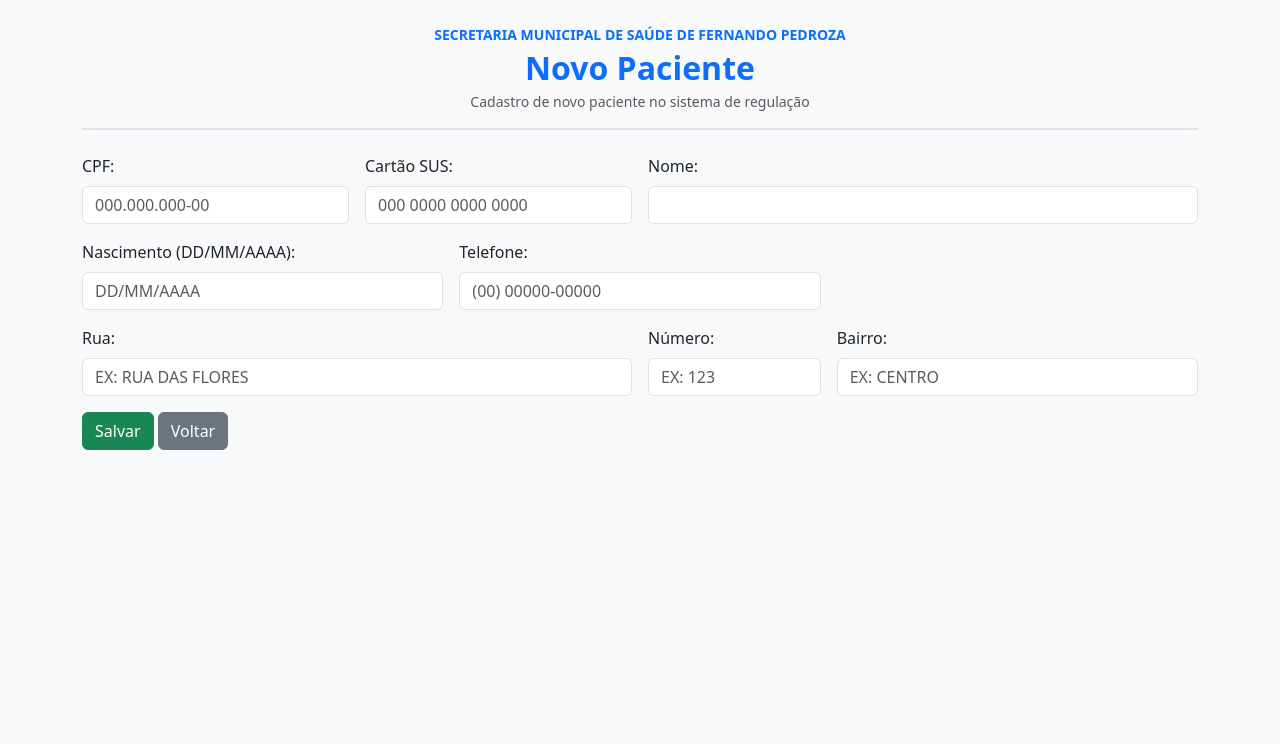
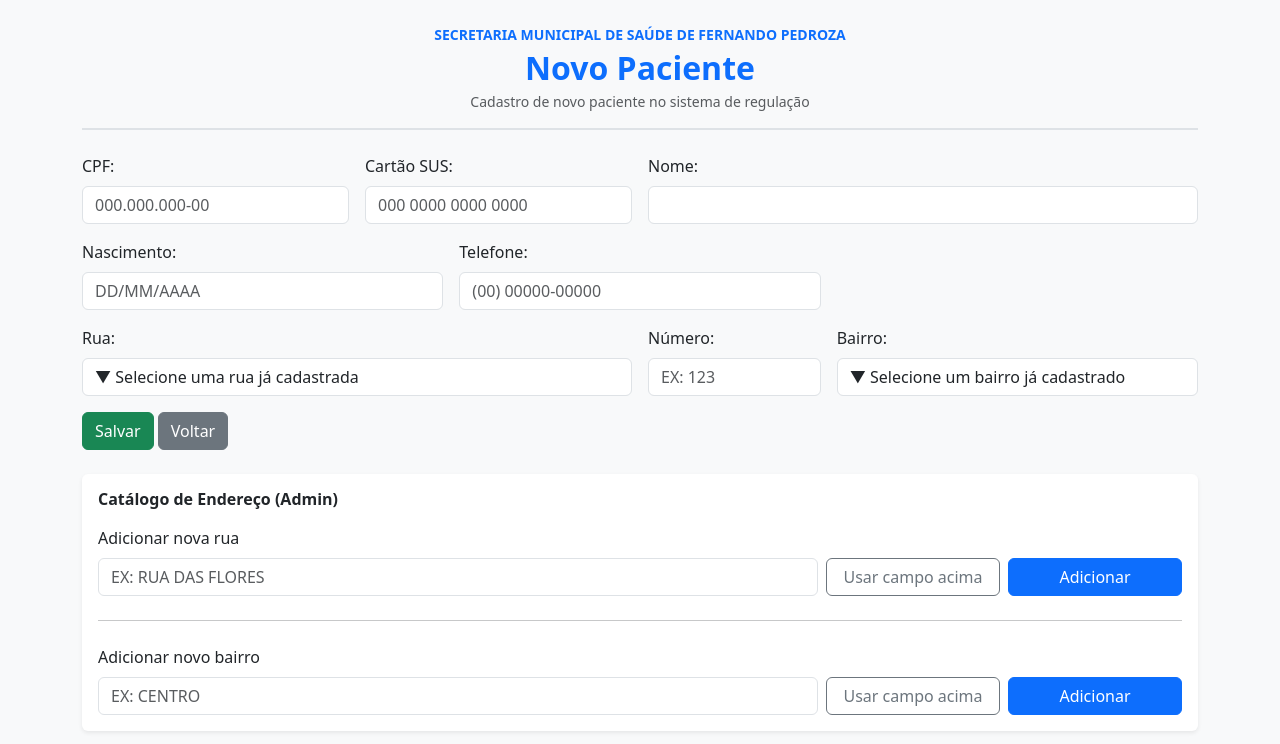
Before and after one commit to diegorafa87/GestaoRegulacao, a Flask app: page /novo_paciente in a window 1280 px wide. Shown: the part 56-800 px from the top of the page. Run offline with Flask 3, Linux system fonts and the light colour scheme; the visitor is signed in with stand-in values (Sample User, id 1); data that the repository does not hold is empty; some libraries are stand-ins or nearby versions.

Commit message:
feat: aplica catálogo de rua/bairro e ajusta rótulo de nascimento

```diff
--- a/app.py
+++ b/app.py
@@ -719,6 +719,26 @@ def listar_sistemas_insercao():
     catalogo = [r[0] for r in resultados if r and r[0]]
     return sorted(set(SISTEMAS_INSERCAO_PADRAO + catalogo))
 
+def listar_sugestoes_endereco(tipo):
+    if tipo not in ('rua', 'bairro'):
+        return []
+
+    conn = conectar()
+    c = conn.cursor()
+    c.execute(
+        '''
+        SELECT DISTINCT TRIM(valor) AS valor
+        FROM sugestao_endereco
+        WHERE tipo = %s
+          AND TRIM(valor) <> ''
+        ORDER BY valor
+        ''',
+        (tipo,)
+    )
+    resultados = c.fetchall()
+    conn.close()
+    return [r[0] for r in resultados if r and r[0]]
+
 @app.route('/')
 def index():
     return render_template('index.html')
@@ -771,9 +791,20 @@ def novo_paciente():
             'bairro': bairro,
         }
 
+        ruas_catalogo = listar_sugestoes_endereco('rua')
+        bairros_catalogo = listar_sugestoes_endereco('bairro')
+
         if not cpf and not sus:
             flash('Informe CPF ou Cartão SUS para cadastrar o paciente.', 'warning')
-            return render_template('novo_paciente.html', form_data=form_data)
+            return render_template('novo_paciente.html', form_data=form_data, ruas=ruas_catalogo, bairros=bairros_catalogo)
+
+        if rua and rua not in ruas_catalogo and not apenas_admin():
+            flash('A criação de nova rua é permitida apenas para administradores. Selecione uma opção existente.', 'warning')
+            return render_template('novo_paciente.html', form_data=form_data, ruas=ruas_catalogo, bairros=bairros_catalogo)
+
+        if bairro and bairro not in bairros_catalogo and not apenas_admin():
+            flash('A criação de novo bairro é permitida apenas para administradores. Selecione uma opção existente.', 'warning')
+            return render_template('novo_paciente.html', form_data=form_data, ruas=ruas_catalogo, bairros=bairros_catalogo)
 
         paciente_existente = buscar_paciente_existente_por_documentos(cpf=cpf, sus=sus)
         if paciente_existente:
@@ -781,7 +812,7 @@ def novo_paciente():
                 f'Paciente já existe no sistema (ID: {formatar_identificador_paciente(paciente_existente[0])} - {paciente_existente[1]}).',
                 'danger'
             )
-            return render_template('novo_paciente.html', form_data=form_data)
+            return render_template('novo_paciente.html', form_data=form_data, ruas=ruas_catalogo, bairros=bairros_catalogo)
 
         # Prioridade: se CPF preenchido, usar como id; senão, usar SUS
         id = formatar_identificador_paciente(cpf) if cpf else sus
@@ -791,13 +822,13 @@ def novo_paciente():
         try:
             c.execute("INSERT INTO paciente (id, nome, nascimento, telefone, endereco) VALUES (%s, %s, %s, %s, %s)",
                       (id, nome, nascimento, telefone, endereco))
-            # Salva rua e bairro como sugestoes para futuros cadastros
-            if rua:
+            # Salva rua e bairro como sugestões para futuros cadastros (somente admin)
+            if apenas_admin() and rua and rua not in ruas_catalogo:
                 c.execute(
                     'INSERT INTO sugestao_endereco (tipo, valor) VALUES (%s, %s) ON CONFLICT DO NOTHING',
                     ('rua', rua)
                 )
-            if bairro:
+            if apenas_admin() and bairro and bairro not in bairros_catalogo:
                 c.execute(
                     'INSERT INTO sugestao_endereco (tipo, valor) VALUES (%s, %s) ON CONFLICT DO NOTHING',
                     ('bairro', bairro)
@@ -807,11 +838,47 @@ def novo_paciente():
             conn.rollback()
             conn.close()
             flash('Não foi possível cadastrar o paciente. Verifique os dados e tente novamente.', 'danger')
-            return render_template('novo_paciente.html', form_data=form_data)
+            return render_template('novo_paciente.html', form_data=form_data, ruas=ruas_catalogo, bairros=bairros_catalogo)
         conn.close()
         flash('Paciente cadastrado com sucesso!', 'success')
         return redirect(url_for('pacientes'))
-    return render_template('novo_paciente.html')
+    return render_template(
+        'novo_paciente.html',
+        ruas=listar_sugestoes_endereco('rua'),
+        bairros=listar_sugestoes_endereco('bairro'),
+    )
+
+@app.route('/admin/endereco-sugestao', methods=['POST'])
+@login_required_admin
+def adicionar_sugestao_endereco_admin():
+    tipo = request.form.get('tipo', '').strip().lower()
+    valor = request.form.get('valor', '').strip().upper()
+
+    if tipo not in ('rua', 'bairro'):
+        flash('Tipo de sugestão inválido.', 'warning')
+        return redirect(url_for('novo_paciente'))
+
+    if not valor:
+        flash('Informe o valor para adicionar ao catálogo.', 'warning')
+        return redirect(url_for('novo_paciente'))
+
+    conn = conectar()
+    c = conn.cursor()
+    c.execute(
+        'INSERT INTO sugestao_endereco (tipo, valor) VALUES (%s, %s) ON CONFLICT DO NOTHING',
+        (tipo, valor)
+    )
+    inseriu = c.rowcount > 0
+    conn.commit()
+    conn.close()
+
+    if inseriu:
+        mensagem_tipo = 'Bairro adicionado' if tipo == 'bairro' else 'Rua adicionada'
+        flash(f'{mensagem_tipo} com sucesso ao catálogo.', 'success')
+    else:
+        flash(f'Esse {tipo} já existe no catálogo.', 'info')
+
+    return redirect(url_for('novo_paciente'))
 
 @app.route('/paciente/<paciente_id>/editar', methods=['GET', 'POST'])
 def editar_paciente(paciente_id):
--- a/templates/novo_paciente.html
+++ b/templates/novo_paciente.html
@@ -21,7 +21,7 @@
         <input name="nome" class="form-control" required value="{{ form_data.nome if form_data else '' }}">
     </div>
     <div class="col-md-4">
-        <label class="form-label">Nascimento (DD/MM/AAAA):</label>
+        <label class="form-label">Nascimento:</label>
         <input id="nascimento" name="nascimento" class="form-control" required placeholder="DD/MM/AAAA" maxlength="10" value="{{ form_data.nascimento if form_data else '' }}">
     </div>
     <div class="col-md-4">
@@ -30,8 +30,12 @@
     </div>
     <div class="col-md-6">
         <label class="form-label">Rua:</label>
-        <input id="rua" name="rua" class="form-control" autocomplete="off" list="sugestoes-rua" placeholder="Ex: Rua das Flores" value="{{ form_data.rua if form_data else '' }}">
-        <datalist id="sugestoes-rua"></datalist>
+        <select id="rua" name="rua" class="form-control" autocomplete="off">
+            <option value="">▼ Selecione uma rua já cadastrada</option>
+            {% for item in ruas %}
+            <option value="{{ item }}" {% if form_data and form_data.rua == item %}selected{% endif %}>{{ item }}</option>
+            {% endfor %}
+        </select>
     </div>
     <div class="col-md-2">
         <label class="form-label">Número:</label>
@@ -39,14 +43,51 @@
     </div>
     <div class="col-md-4">
         <label class="form-label">Bairro:</label>
-        <input id="bairro" name="bairro" class="form-control" autocomplete="off" list="sugestoes-bairro" placeholder="Ex: Centro" value="{{ form_data.bairro if form_data else '' }}">
-        <datalist id="sugestoes-bairro"></datalist>
+        <select id="bairro" name="bairro" class="form-control" autocomplete="off">
+            <option value="">▼ Selecione um bairro já cadastrado</option>
+            {% for item in bairros %}
+            <option value="{{ item }}" {% if form_data and form_data.bairro == item %}selected{% endif %}>{{ item }}</option>
+            {% endfor %}
+        </select>
     </div>
     <div class="col-12">
         <button type="submit" class="btn btn-success" id="btnSalvarPaciente">Salvar</button>
         <a href="/pacientes" class="btn btn-secondary">Voltar</a>
     </div>
 </form>
+
+{% if session.get('usuario_perfil') == 'ADMIN' %}
+<div class="card border-0 shadow-sm mt-4">
+    <div class="card-body">
+        <h6 class="fw-semibold mb-3">Catálogo de Endereço (Admin)</h6>
+        <form method="post" action="{{ url_for('adicionar_sugestao_endereco_admin') }}" class="row g-2 align-items-end">
+            <input type="hidden" name="tipo" value="rua">
+            <div class="col-md-8">
+                <label class="form-label">Adicionar nova rua</label>
+                <input id="rua_nova_admin" name="valor" class="form-control" placeholder="Ex: RUA DAS FLORES" required>
+            </div>
+            <div class="col-md-4 d-flex gap-2">
+                <button type="button" id="btnCopiarRuaAtual" class="btn btn-outline-secondary w-50">Usar campo acima</button>
+                <button type="submit" class="btn btn-primary w-50">Adicionar</button>
+            </div>
+        </form>
+
+        <hr class="my-4">
+
+        <form method="post" action="{{ url_for('adicionar_sugestao_endereco_admin') }}" class="row g-2 align-items-end">
+            <input type="hidden" name="tipo" value="bairro">
+            <div class="col-md-8">
+                <label class="form-label">Adicionar novo bairro</label>
+                <input id="bairro_novo_admin" name="valor" class="form-control" placeholder="Ex: CENTRO" required>
+            </div>
+            <div class="col-md-4 d-flex gap-2">
+                <button type="button" id="btnCopiarBairroAtual" class="btn btn-outline-secondary w-50">Usar campo acima</button>
+                <button type="submit" class="btn btn-primary w-50">Adicionar</button>
+            </div>
+        </form>
+    </div>
+</div>
+{% endif %}
 
 <script>
 (() => {
@@ -56,8 +97,10 @@
     const campoSus = document.getElementById('sus');
     const campoRua = document.getElementById('rua');
     const campoBairro = document.getElementById('bairro');
-    const listaRuas = document.getElementById('sugestoes-rua');
-    const listaBairros = document.getElementById('sugestoes-bairro');
+    const campoRuaNovaAdmin = document.getElementById('rua_nova_admin');
+    const campoBairroNovoAdmin = document.getElementById('bairro_novo_admin');
+    const btnCopiarRuaAtual = document.getElementById('btnCopiarRuaAtual');
+    const btnCopiarBairroAtual = document.getElementById('btnCopiarBairroAtual');
     const avisoDuplicidade = document.getElementById('avisoDuplicidadePaciente');
     const formNovoPaciente = document.getElementById('formNovoPaciente');
     const btnSalvar = document.getElementById('btnSalvarPaciente');
@@ -156,37 +199,25 @@
         });
     }
 
-    // --- Autocomplete via API (igual ao campo Especialidade) ---
-    function configurarAutocompleteEndereco(campo, lista, tipoCampo) {
-        if (!campo || !lista) return;
-        let timer;
-        campo.addEventListener('input', () => {
-            const termo = campo.value.trim();
-            clearTimeout(timer);
-            timer = setTimeout(async () => {
-                if (termo.length < 1) {
-                    lista.innerHTML = '';
-                    return;
-                }
-                try {
-                    const resp = await fetch(`/api/sugestoes_endereco?campo=${encodeURIComponent(tipoCampo)}&termo=${encodeURIComponent(termo)}`);
-                    if (!resp.ok) return;
-                    const itens = await resp.json();
-                    lista.innerHTML = '';
-                    itens.forEach((item) => {
-                        const option = document.createElement('option');
-                        option.value = item;
-                        lista.appendChild(option);
-                    });
-                } catch (_) {
-                    // falha silenciosa para não atrapalhar digitação
-                }
-            }, 220);
+    if (btnCopiarRuaAtual && campoRuaNovaAdmin && campoRua) {
+        btnCopiarRuaAtual.addEventListener('click', () => {
+            const valorAtual = campoRua.value.trim();
+            if (!valorAtual) return;
+            campoRuaNovaAdmin.value = valorAtual;
+            campoRuaNovaAdmin.dispatchEvent(new Event('input', { bubbles: true }));
+            campoRuaNovaAdmin.focus();
         });
     }
 
-    configurarAutocompleteEndereco(campoRua, listaRuas, 'rua');
-    configurarAutocompleteEndereco(campoBairro, listaBairros, 'bairro');
+    if (btnCopiarBairroAtual && campoBairroNovoAdmin && campoBairro) {
+        btnCopiarBairroAtual.addEventListener('click', () => {
+            const valorAtual = campoBairro.value.trim();
+            if (!valorAtual) return;
+            campoBairroNovoAdmin.value = valorAtual;
+            campoBairroNovoAdmin.dispatchEvent(new Event('input', { bubbles: true }));
+            campoBairroNovoAdmin.focus();
+        });
+    }
 
     // --- Máscara de nascimento ---
     if (campoBirthdate) {
```
